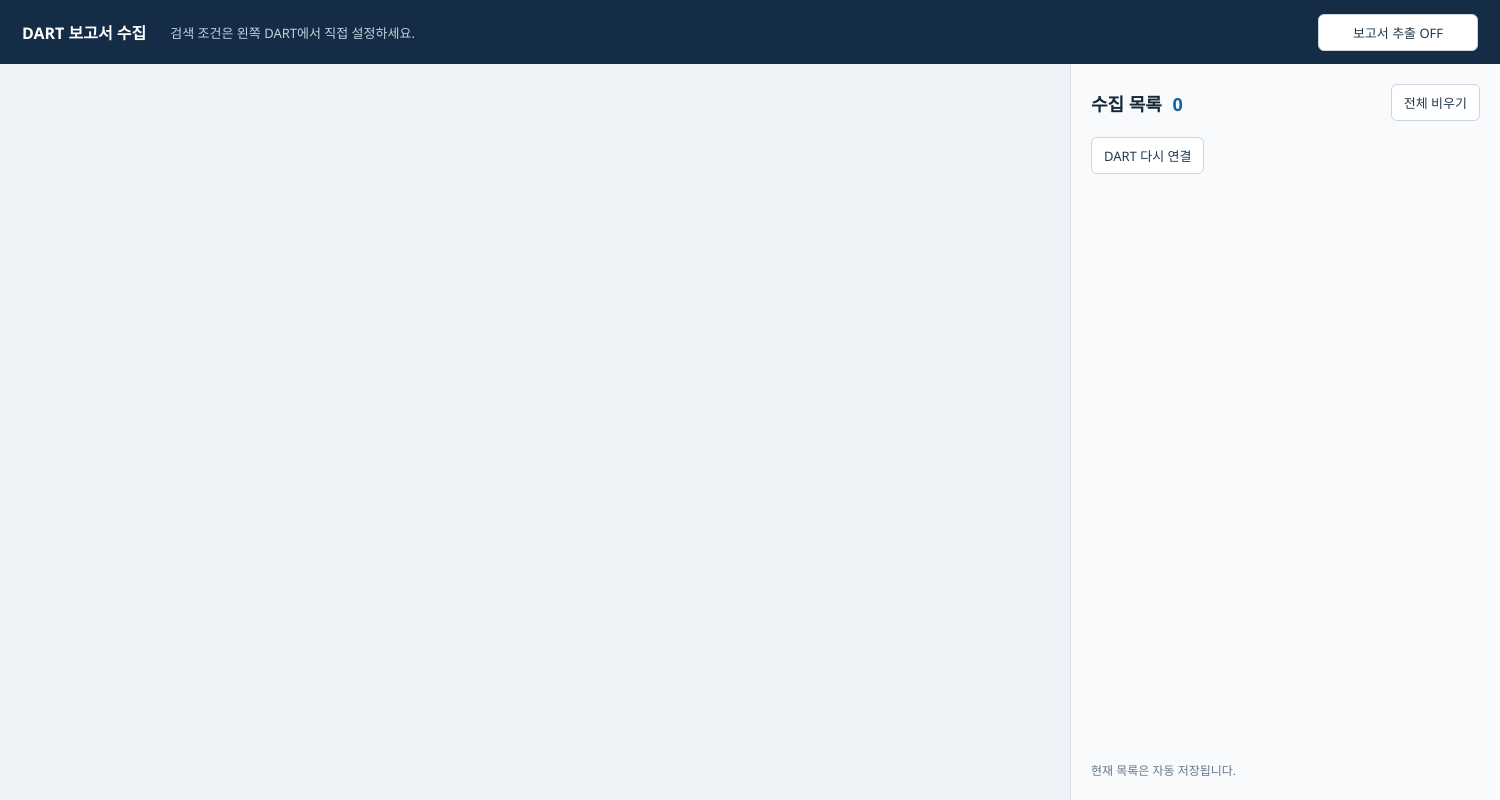
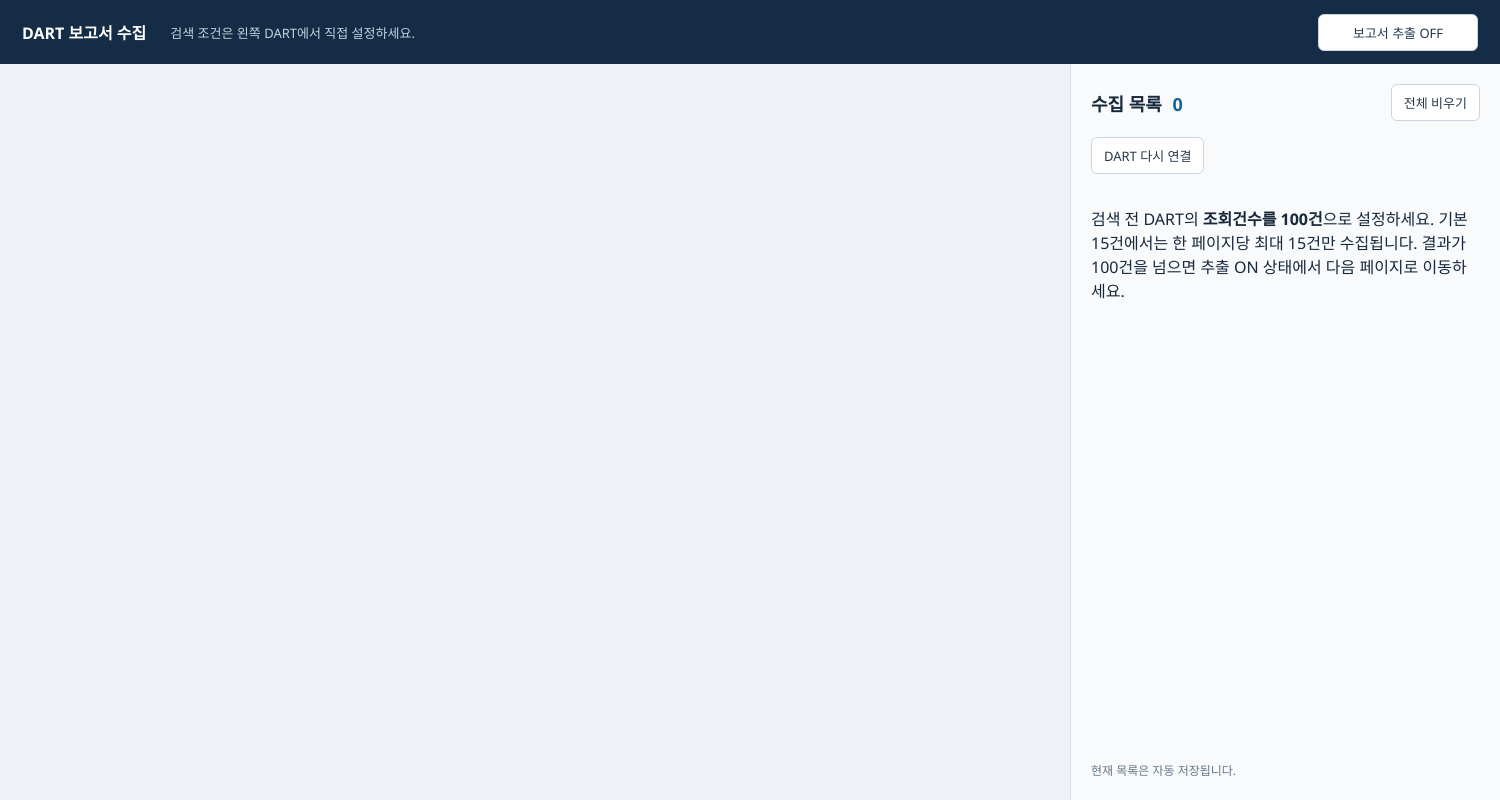
Before and after one commit to qqjjw/report_extractor, an Electron app: page index.html in a window 1500 px wide. Drawn offline with Linux system fonts and the light colour scheme; no server answers.

Commit message:
Explain DART result page size in app and usage guide

```diff
--- a/index.html
+++ b/index.html
@@ -1,5 +1,5 @@
 <!doctype html>
 <html lang="ko"><head><meta charset="UTF-8"><meta http-equiv="Content-Security-Policy" content="default-src 'self'; style-src 'self'; script-src 'self'"><title>DART 보고서 수집</title><link rel="stylesheet" href="style.css"></head>
 <body><header><strong>DART 보고서 수집</strong><span>검색 조건은 왼쪽 DART에서 직접 설정하세요.</span><button id="toggle">보고서 추출 OFF</button></header>
-<aside><div class="heading"><h1>수집 목록 <span id="count">0</span></h1><button id="clear">전체 비우기</button></div><p><button id="reconnect">DART 다시 연결</button></p><p id="notice" role="status"></p><p id="error" role="alert" hidden></p><div id="list"></div><footer>현재 목록은 자동 저장됩니다.<br><span id="file"></span></footer></aside>
+<aside><div class="heading"><h1>수집 목록 <span id="count">0</span></h1><button id="clear">전체 비우기</button></div><p><button id="reconnect">DART 다시 연결</button></p><p>검색 전 DART의 <strong>조회건수를 100건</strong>으로 설정하세요. 기본 15건에서는 한 페이지당 최대 15건만 수집됩니다. 결과가 100건을 넘으면 추출 ON 상태에서 다음 페이지로 이동하세요.</p><p id="notice" role="status"></p><p id="error" role="alert" hidden></p><div id="list"></div><footer>현재 목록은 자동 저장됩니다.<br><span id="file"></span></footer></aside>
 <script src="renderer.js"></script></body></html>
```
Also changed, not shown: README.md.
